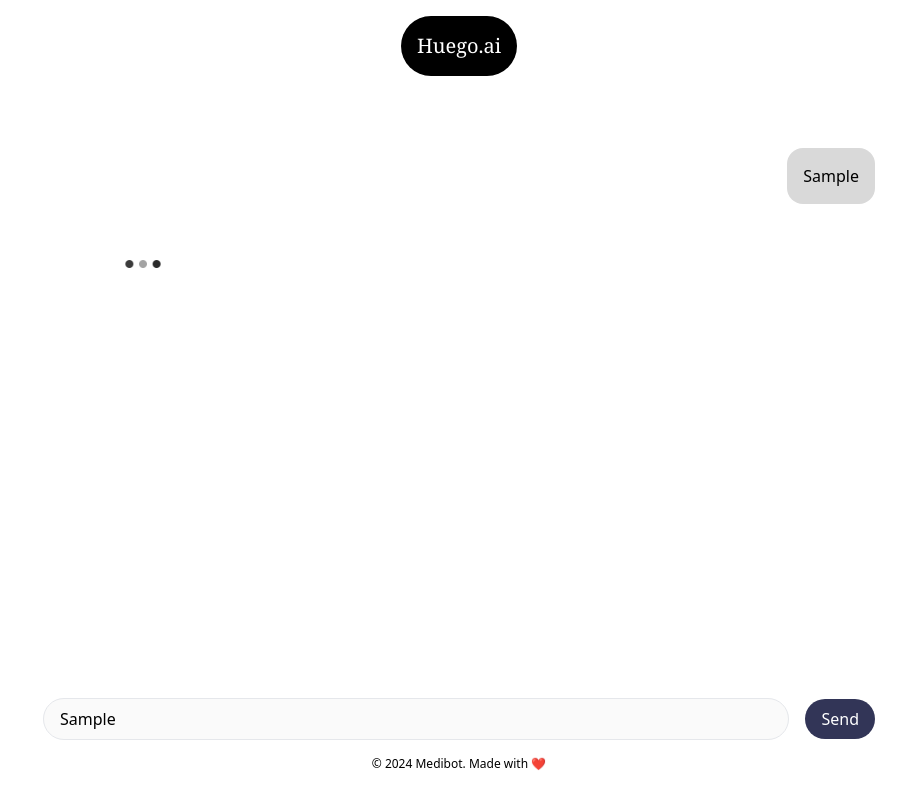
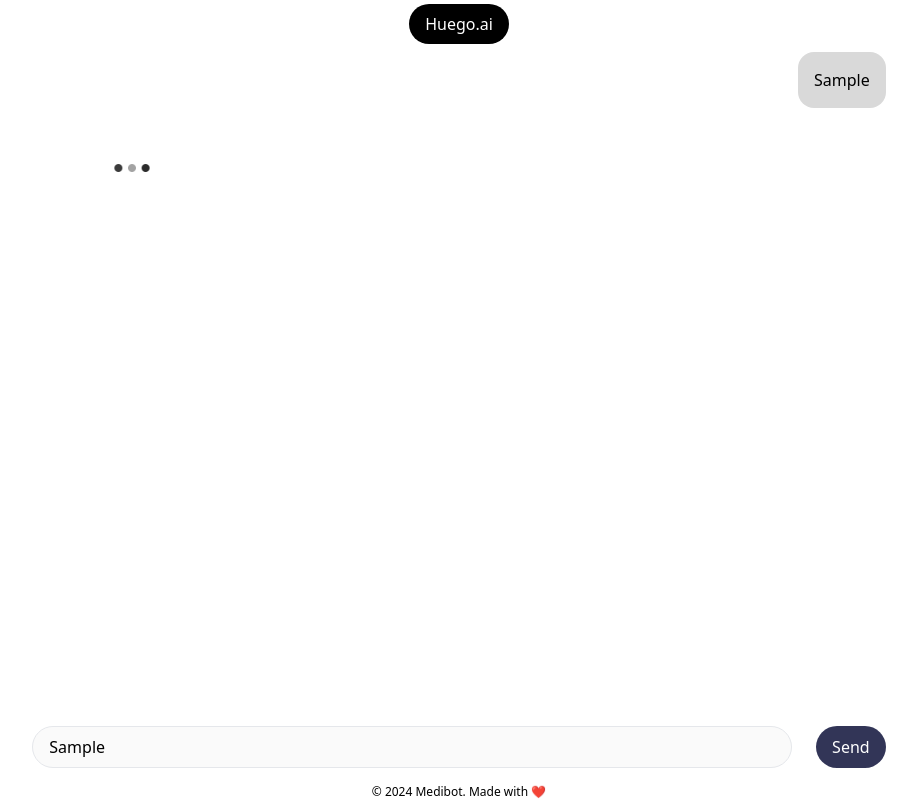
Before and after one commit to priyanshugupta69/medibot, a Next.js app: page / in a window 1280 px wide. Both pictures are taken after typing "Sample" into the empty fields and a click on the button "Send". Shown: the whole page, without its empty margins (181-1098 px from the left). Built offline with nearby package versions, Linux system fonts and the light colour scheme; no server answers.

Commit message:
ui changes

```diff
--- a/app/layout.tsx
+++ b/app/layout.tsx
@@ -1,7 +1,6 @@
 import type { Metadata } from "next";
 import { Inter } from "next/font/google";
 import "./globals.css";
-import Footer from "../components/footer";
 const inter = Inter({ subsets: ["latin"] });
 
 export const metadata: Metadata = {
@@ -17,15 +16,12 @@
   return (
     <html lang="en">
       <head>
-        {/* <link rel="shortcut icon" href={favicon} /> */}
-        <link rel="shortcut icon" href="/human_2.png" />
+        <link rel="shortcut icon" href="./human_2.png" />
       </head>
       <body className="max-h-10">
         <div className="h-24">
           {children}
-          <Footer/>
         </div>
-
       </body>
     </html>
   );
--- a/components/chatapp.tsx
+++ b/components/chatapp.tsx
@@ -2,6 +2,7 @@
 import React, { useState } from 'react';
 import axios from 'axios';
 import Typewriter from './typewriter';
+import Footer from './footer';
 
 interface Message {
     question: string;
@@ -21,7 +22,7 @@
         if (inputText.trim() !== '') {
             const newMessage: Message = { question: inputText, answer: '' };
             setMessages([...messages, newMessage]);
-            setOpacity('opacity-0')
+            setOpacity('hidden')
             try {
                 setloader(true)
                 const { data } = await axios.get(`https://api.huego.ai/query_data?question=${inputText}`)
@@ -53,20 +54,21 @@
     };
     return (
         <div>
-            <div className="absolute inset-0 flex justify-center items-center z-[-10]">
+            <div className="absolute z-[10]" style={{transform:'translate(-50%,-50%)', left:'50%', top:'40%'}}>
                 <div className={`flex ${opacity} items-center`}>
                     <img src="/human_2.png" alt="Medibot Logo" className="w-28 md:w-52" />
                     <div className="text-5xl md:text-8xl text-[#A49B9B]">Huego</div>
                 </div>
             </div>
-            <div className="container mx-auto px-4">
-                <div className="flex flex-col h-[740px]">
-                    {messages.length != 0 && <div className='flex justify-center text-xl mb-8 mt-4'><span className='bg-black text-white text-xl p-4 rounded-full font-serif'>Huego.ai</span></div>}
-                    <div className="flex-1 overflow-y-auto m-auto w-full lg:w-8/12">
+            <div className="mx-0 px-0">
+                <div className="w-full h-full" style={{ width: '100vw', display: 'flex', flex: 'none', alignItems: 'center', justifyContent: 'center' }}>
+                    <div className='lg:w-8/12 w-11/12' style={{backgroundColor:'#ffffff'}}>
+                        {messages.length != 0 && <div className='text-center py-1 w-8/12' style={{position:'fixed', backgroundColor:'#ffffff', zIndex:10}}><p className='bg-black text-white text-center m-auto text-l py-2 px-4 rounded-full' style={{width:'max-content'}}>Huego.ai</p></div>}
+                        <div className="flex-1 overflow-y-auto m-auto w-full mt-10" style={{height:'87vh'}}>
                             {messages.map((msg, index) => (
-                            <div key={index}>
+                                <div key={index} className='mt-3'>
                                     {msg.question && (
-                                    <div className="my-10 text-right">
+                                        <div className="mb-10 text-right">
                                             <div className='inline-block bg-[#D9D9D9] p-4 rounded-2xl'>{msg.question}</div>
                                         </div>
                                     )}
@@ -74,19 +76,17 @@
                                         <div className="flex items-start mb-10">
                                             <img
                                                 src="/human_2.png" // Replace with the actual path to the profile picture
-                                            className="w-8 m-2 rounded-full"
+                                                className="w-8 m-2 ml-0 rounded-full"
                                                 style={{ transform: "scaleX(-1)" }}
                                                 alt="Profile"
                                             />
                                             <div className="text-left rounded-2xl">
                                                 <div id='answer' className='inline-block bg-[#D9D9D9] justify-content p-4 rounded-2xl'>{msg.answer}</div>
-
                                             </div>
 
                                         </div>
                                     )}
                                 </div>
-
                             ))}
 
                             <div>
@@ -94,32 +94,31 @@
                                 </img>}
                             </div>
                         </div>
-                    <form onSubmit={sendMessage}>
-                        <div className="flex space-around items-center m-auto w-full lg:w-8/12">
-
+                    </div>
+                    <div className="footer w-full" style={{ position: 'fixed', bottom: 0, backgroundColor:'#ffffff' }}>
+                        <form onSubmit={sendMessage} style={{ width: '100vw', display: 'flex', flex: 'none', alignItems: 'center', justifyContent: 'center' }}>
+                            <div className='lg:w-8/12 w-11/12 flex'>
                                 <input
                                     type="text"
                                     value={inputText}
                                     onChange={(e) => setInputText(e.target.value)}
-                                className=" w-11/12 px-4 py-2 rounded-full border"
+                                    className="w-11/12 px-4 py-2 rounded-full border"
                                     placeholder="Type your message..."
                                     disabled={disabled}
                                 />
                                 <button
                                     type="submit"
                                     onClick={sendMessage}
-                                className="ml-4 px-4 py-2 bg-[#323557] text-white rounded-full"
+                                    className="px-4 py-2 md:ml-6 bg-[#323557] text-white rounded-full"
+                                    style={{float:'right'}}
                                     disabled={disabled}
                                 >
                                     Send
                                 </button>
-
-
-
                             </div>
-
                         </form>
-
+                        <Footer />
+                    </div>
                 </div>
             </div>
         </div>
```
Lines whose indentation alone changed are shown as unchanged.
